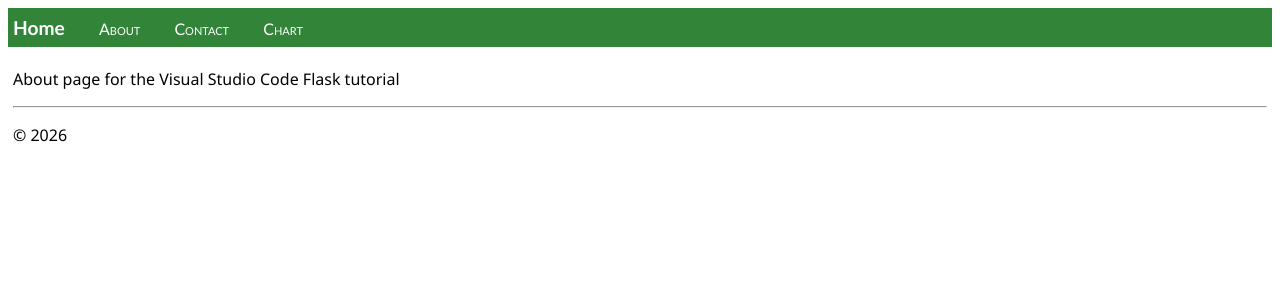
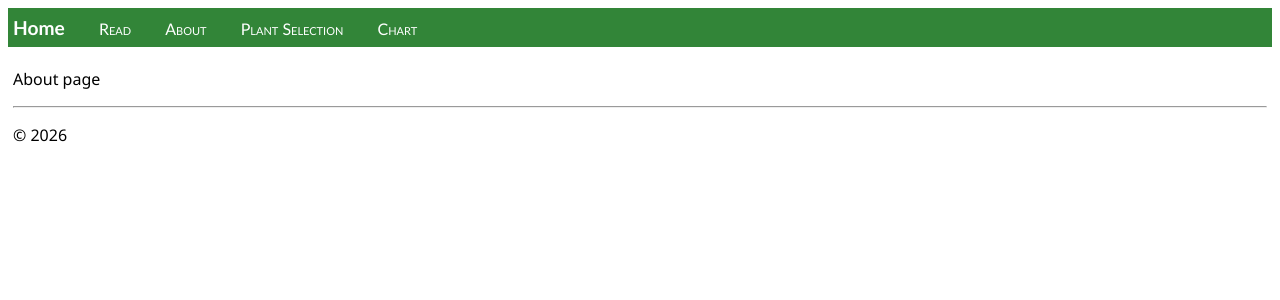
Before and after one commit to Splurgham/Plantagotchi-App, a Flask app: page /about/ in a window 1280 px wide. Shown: the top 300 px of the page. Run offline with Flask 3, Linux system fonts and the light colour scheme.

Commit message:
A ton of stuff

```diff
--- a/hello_app/Templates/about.html
+++ b/hello_app/Templates/about.html
@@ -3,5 +3,5 @@
 About us
 {% endblock %}
 {% block content %}
-<p>About page for the Visual Studio Code Flask tutorial</p>
+<p>About page</p>
 {% endblock %}
--- a/hello_app/Templates/home.html
+++ b/hello_app/Templates/home.html
@@ -3,5 +3,5 @@
 Home
 {% endblock %}
 {% block content %}
-<p>Home page for the Visual Studio Code Flask tutorial</p>
+<p>Home page for the Plantagotchi!!!</p>
 {% endblock %}
--- a/hello_app/Templates/layout.html
+++ b/hello_app/Templates/layout.html
@@ -9,8 +9,9 @@
     <body>
         <div class="navbar">
             <a href="{{ url_for('home') }}" class="navbar-brand">Home</a>
+            <a href="{{ url_for('read') }}" class="navbar-item">Read</a>
             <a href="{{ url_for('about') }}" class="navbar-item">About</a>
-            <a href="{{ url_for('contact') }}" class="navbar-item">Contact</a>
+            <a href="{{ url_for('dropdown') }}" class="navbar-item">Plant Selection</a>
             <a href="{{ url_for('chart') }}" class="navbar-item">Chart</a>
         </div>
 
--- a/hello_app/Templates/contact.html
+++ b/hello_app/Templates/read.html
@@ -1,7 +1,7 @@
 {% extends "layout.html" %}
 {% block title %}
-Contact us
+Read
 {% endblock %}
 {% block content %}
-<p>Contact page for the visual studio code flask tutorial</p>
+<p>{{ var }}</p>
 {% endblock %}
--- a/hello_app/view.py
+++ b/hello_app/view.py
@@ -1,15 +1,27 @@
 from flask import Flask
-from flask import render_template
+from flask import render_template, request
 from flask import jsonify
+from asyncua import Client
 from datetime import datetime
 from . import app
+
+@app.route("/read")
+# async def read_node():
+#     async with Client(url="opc.tcp://100.90.187.71:4840/myopcua/server") as client:
+#         node = client.get_node("ns=2;s='Water'")
+#         value = await node.read_value()
+def read():
+    var = 5
+    return render_template('read.html', var=var)
+
+
 
 @app.route('/chart/')
 def chart():
     labels = ['January', 'February', 'March', 'April', 'May', 'June']
-    data = [0, 10, 15, 8, 22, 18, 25]
+    data = [0, 10, 15, 8, 22, 5]
+    return render_template('chart.html', labels=labels, data=data)
 
-    return render_template('chart.html', labels=labels, data=data)
 
 @app.route("/")
 def home():
@@ -19,18 +31,21 @@ def home():
 def about():
     return render_template("about.html")
 
-@app.route("/contact/")
-def contact():
-    return render_template("contact.html")
+@app.route("/dropdown/", methods = ['GET'])
+def dropdown():
+    plants = ['Fern', 'Succulent', 'Flower', 'Shrub']
+    return render_template('dropdown.html', plants=plants)
 
-@app.route("/hello/")
-@app.route("/hello/<name>")
-def hello_there(name = None):
-    return render_template(
-        "hello_there.html",
-        name=name,
-        date=datetime.now()
-    )
+
+
+# @app.route("/hello/")
+# @app.route("/hello/<name>")
+# def hello_there(name = None):
+#     return render_template(
+#         "hello_there.html",
+#         name=name,
+#         date=datetime.now()
+#     )
 
 @app.route("/api/data")
 def get_data():
```
Also changed, not shown: hello_app/Templates/dropdown.html (added, +24 -0 lines), hello_app/Templates/hello_there.html (deleted, +0 -20 lines).
